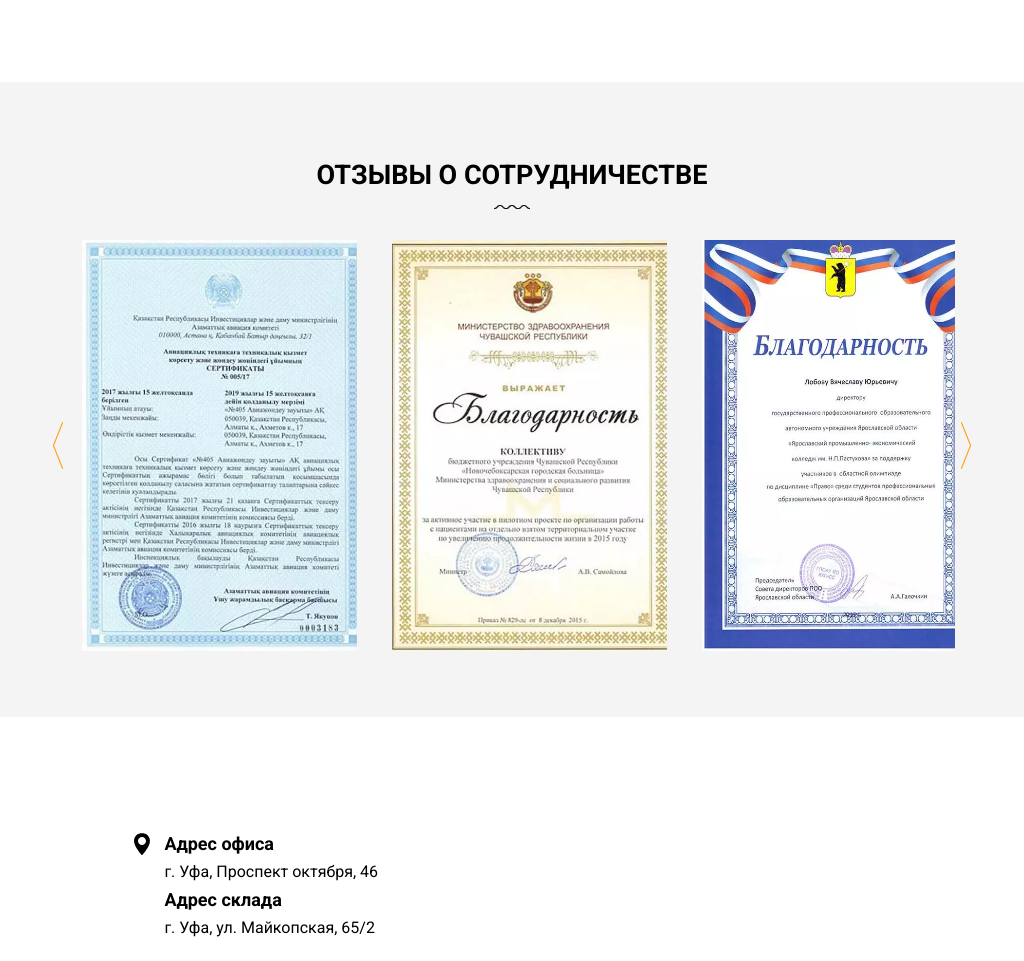
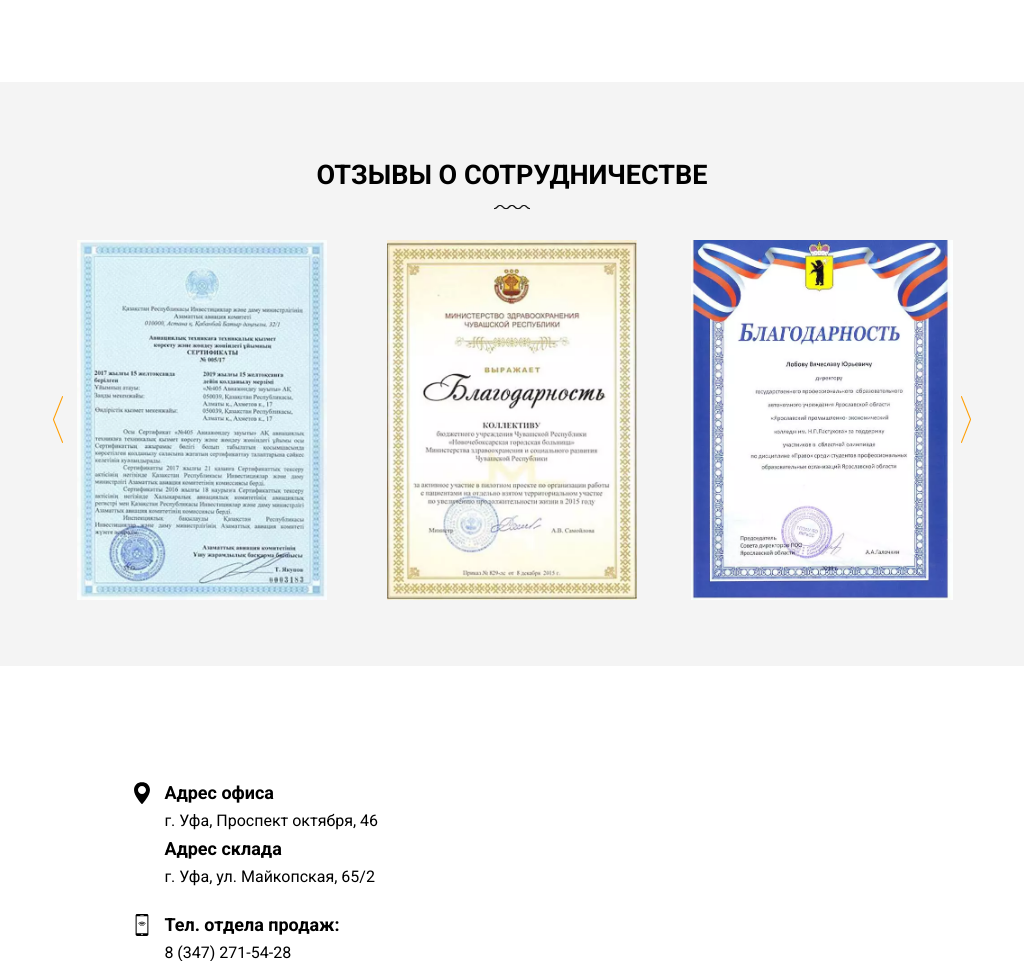
Before and after one commit to AshtonBro/Study_htmlCss, a PHP site: page / in a window 1024 px wide. Shown: the part 4180-5141 px from the top of the page. Run offline with PHP 8.4, Linux system fonts and the light colour scheme.

Commit message:
new adaptiv for slider

```diff
--- a/good_cardboard/src/css/style.css
+++ b/good_cardboard/src/css/style.css
@@ -1308,4 +1308,14 @@ img {
   .menu-list a {
     width: 100%;
     font-size: 11px;
-    line-height: 19px; } }
+    line-height: 19px; }
+  .feedback-slider__item {
+    padding-left: 10px;
+    padding-right: 10px; }
+    .feedback-slider__item img {
+      height: 360px;
+      min-width: 250px; }
+  .feedback-arrow_left {
+    margin-right: 15px; }
+  .feedback-arrow_right {
+    margin-left: 15px; } }
--- a/good_cardboard/src/index.html
+++ b/good_cardboard/src/index.html
@@ -846,7 +846,7 @@
             responsive: [{
                     breakpoint: 1200,
                     settings: {
-                        centerPadding: '50px',
+                        centerPadding: '60px',
                         slidesToShow: 3,
                         slidesToScroll: 1
                     }
--- a/good_cardboard/src/sass/_media.sass
+++ b/good_cardboard/src/sass/_media.sass
@@ -591,3 +591,17 @@
                 width: 100%
                 font-size: 11px
                 line-height: 19px
+
+    .feedback
+        &-slider
+            &__item
+                padding-left: 10px
+                padding-right: 10px
+                img
+                    height: 360px
+                    min-width: 250px
+        &-arrow
+            &_left
+                margin-right: 15px
+            &_right
+                margin-left: 15px
```
